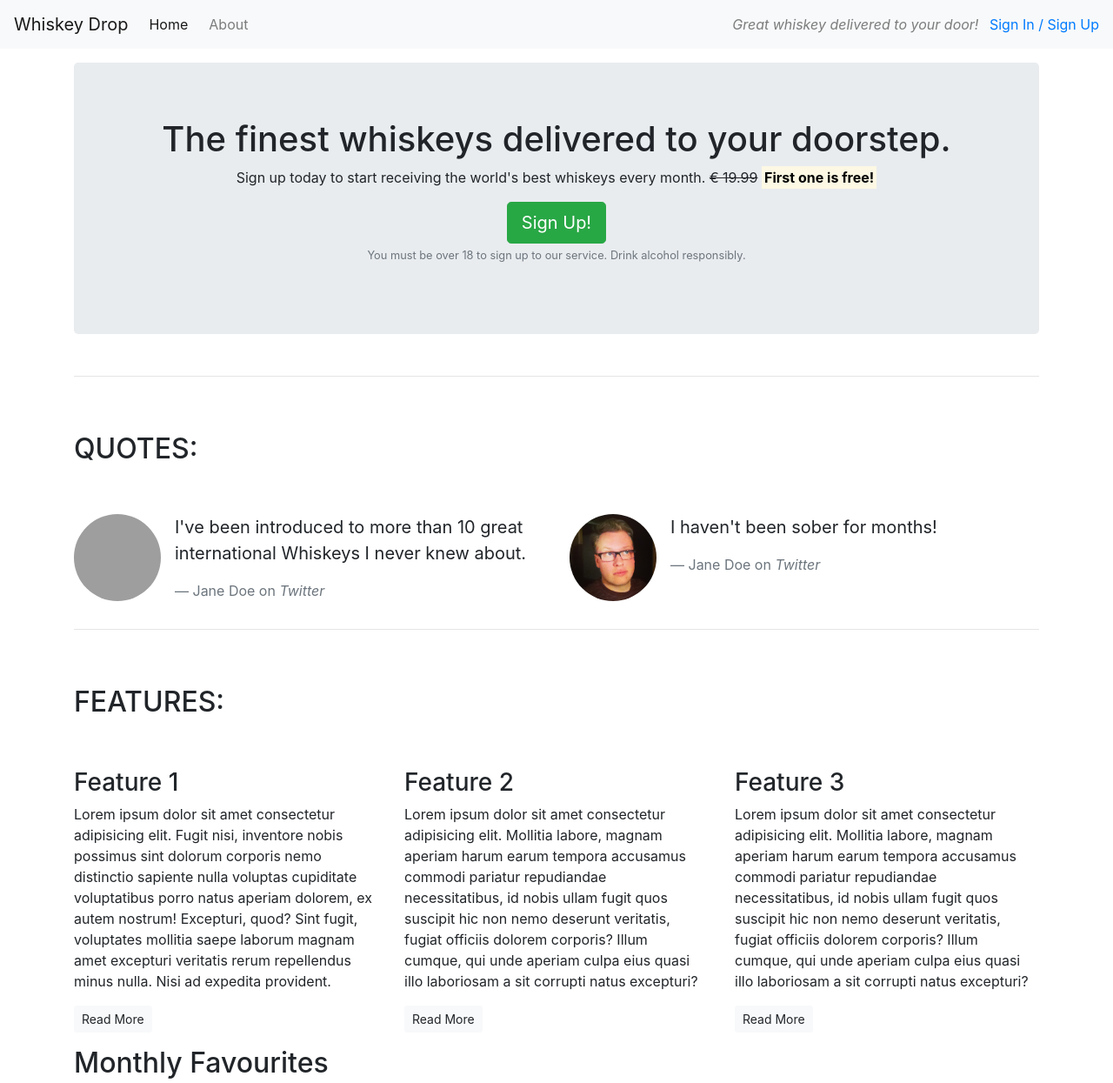
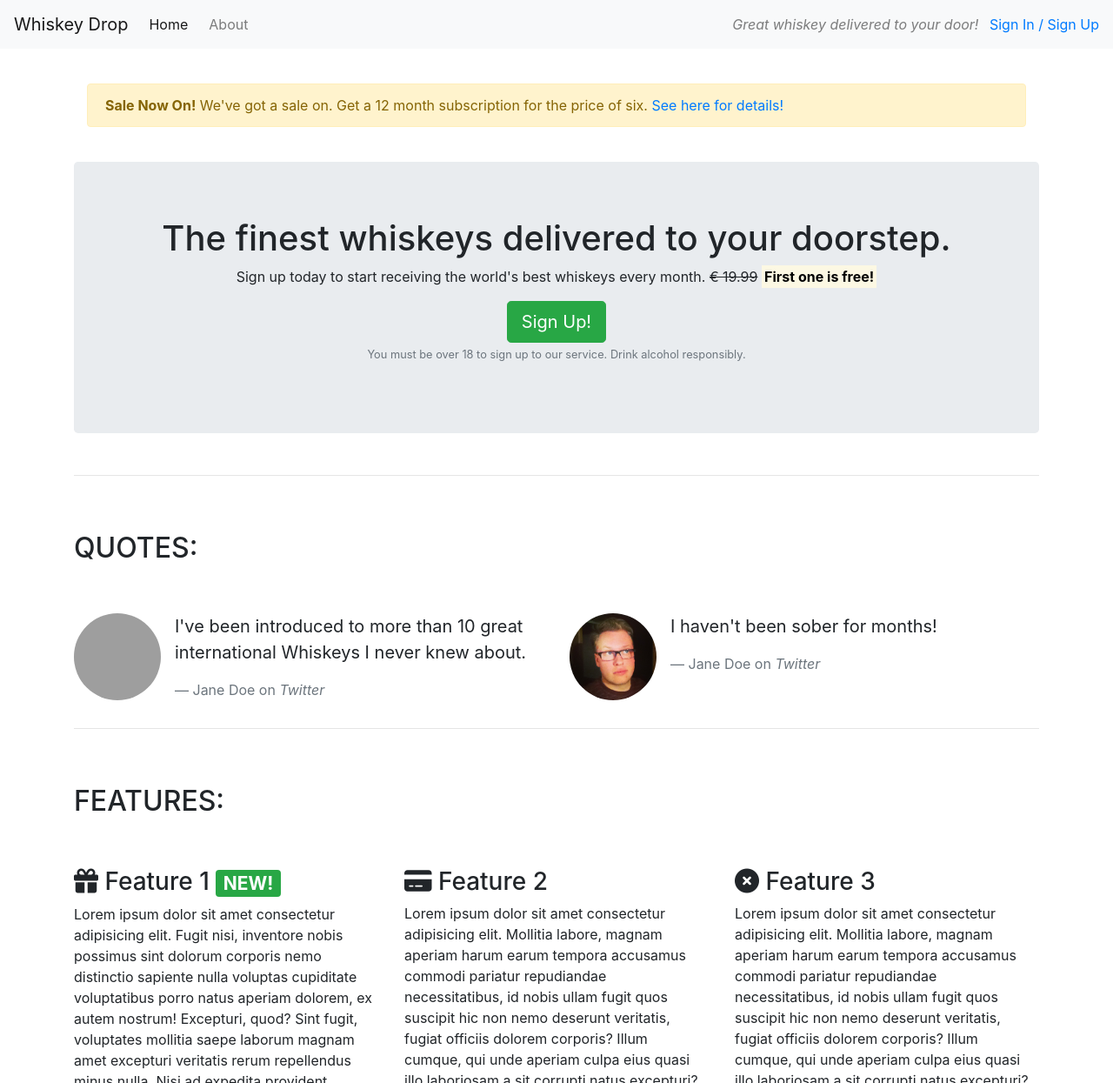
Before and after one commit to Andeweg01/bootstrap4challenge1, a plain HTML site: page index.html in a window 1280 px wide. Shown: the top 1245 px of the page at 87% size. Drawn offline with nearby package versions, Linux system fonts and the light colour scheme; grey boxes are pictures that could not be loaded.

Commit message:
commit after finishing video core components 2

```diff
--- a/index.html
+++ b/index.html
@@ -23,7 +23,16 @@
     <a href="/login">Sign In / Sign Up</a>
     </div>
 </nav>
+
 <article class="container mt-3">
+    <div class="row d-none d-sm-inline">
+        <div class="col-12">
+            <div class="alert alert-warning">
+            <strong>Sale Now On!</strong> We've got a sale on. Get a 12 month subscription for the price of six. <a href="">See here for details!</a>
+        </div>
+    </div>
+</div>
+
     <!-- Callout -->
     <div class="row">
         <div class="col-12">
@@ -89,21 +98,21 @@
 <div class="row">
     <div class="col-12 col-md-6 col-lg-4">
         <div class="feature">
-            <h3>Feature 1</h3>
+            <h3><i class="fas fa-gift d-none d-sm-inline"></i> Feature 1 <span class="badge badge-success">NEW!</h3>
             <p>Lorem ipsum dolor sit amet consectetur adipisicing elit. Fugit nisi, inventore nobis possimus sint dolorum corporis nemo distinctio sapiente nulla voluptas cupiditate voluptatibus porro natus aperiam dolorem, ex autem nostrum! Excepturi, quod? Sint fugit, voluptates mollitia saepe laborum magnam amet excepturi veritatis rerum repellendus minus nulla. Nisi ad expedita provident.</p>
             <p><a class="btn btn-sm btn-light" href="">Read More</a></p>
         </div>
     </div>
     <div class="col-12 col-md-6 col-lg-4">
         <div class="feature">
-            <h3>Feature 2</h3>
+            <h3><i class="fas fa-credit-card d-none d-sm-inline"></i> Feature 2</h3>
             <p>Lorem ipsum dolor sit amet consectetur adipisicing elit. Mollitia labore, magnam aperiam harum earum tempora accusamus commodi pariatur repudiandae necessitatibus, id nobis ullam fugit quos suscipit hic non nemo deserunt veritatis, fugiat officiis dolorem corporis? Illum cumque, qui unde aperiam culpa eius quasi illo laboriosam a sit corrupti natus excepturi?</p>
             <p><a class="btn btn-sm btn-light" href="">Read More</a></p>
         </div>
     </div>
     <div class="col-12 d-md-none d-lg-block col-lg-4">
         <div class="feature">
-            <h3>Feature 3</h3>
+            <h3><i class="fas fa-times-circle d-none d-sm-inline"></i> Feature 3</h3>
             <p>Lorem ipsum dolor sit amet consectetur adipisicing elit. Mollitia labore, magnam aperiam harum earum tempora accusamus commodi pariatur repudiandae necessitatibus, id nobis ullam fugit quos suscipit hic non nemo deserunt veritatis, fugiat officiis dolorem corporis? Illum cumque, qui unde aperiam culpa eius quasi illo laboriosam a sit corrupti natus excepturi?</p>
             <p><a class="btn btn-sm btn-light" href="">Read More</a></p>
         </div>
```
Also changed, not shown: 1 other file.
